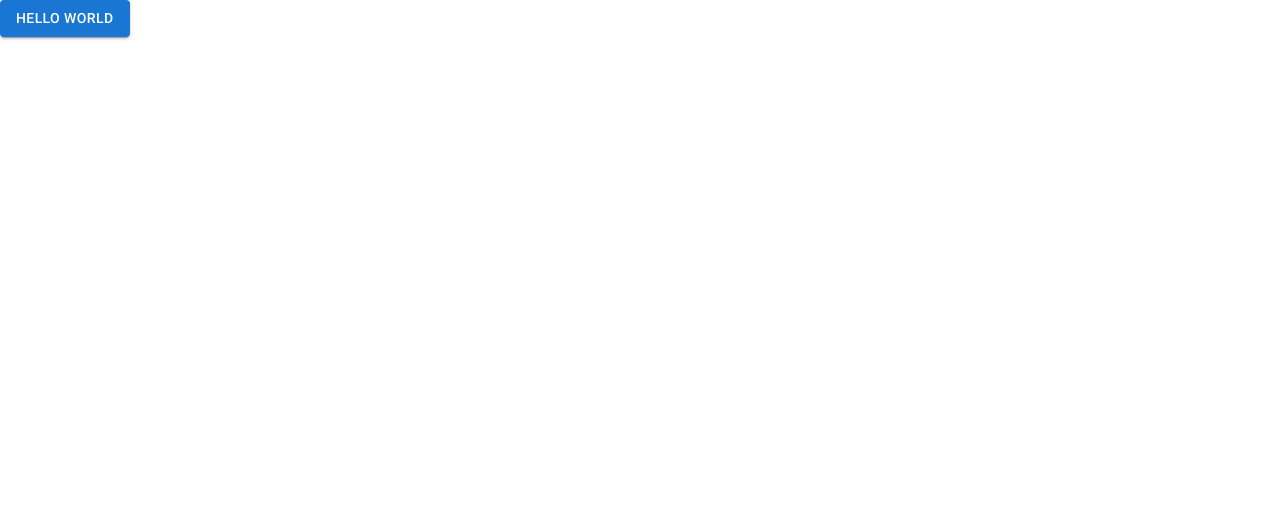
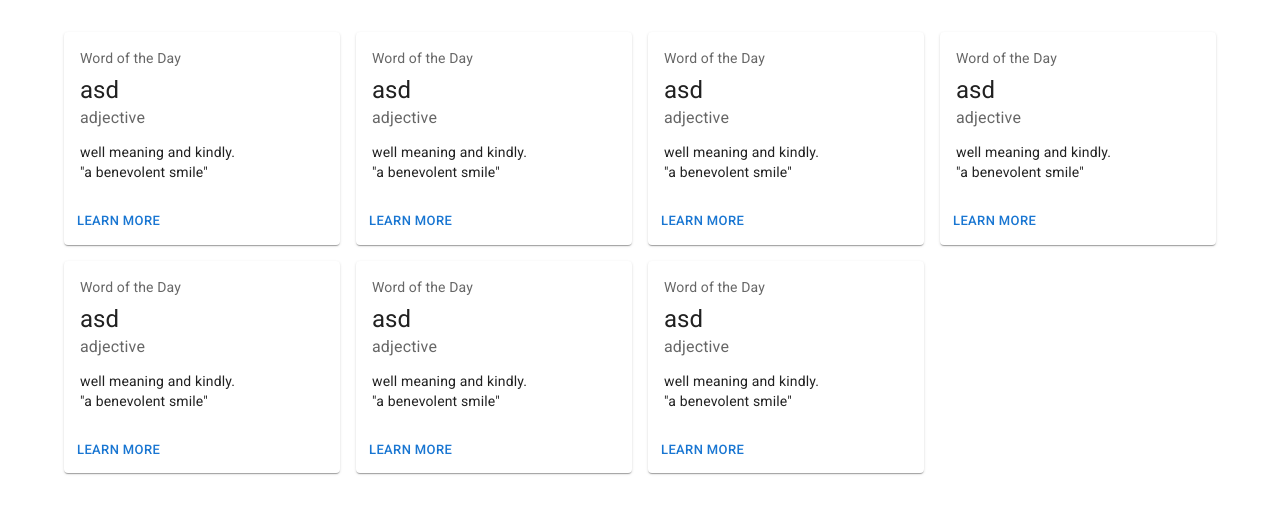
Before and after one commit to timur-svoboda/swift-buy, a Next.js app: page / in a window 1280 px wide. Shown: the top 514 px of the page. Built offline with nearby package versions, Linux system fonts and the light colour scheme.

Commit message:
Add some product cards

```diff
--- a/app/layout.tsx
+++ b/app/layout.tsx
@@ -2,8 +2,8 @@
 import "@fontsource/roboto/400.css";
 import "@fontsource/roboto/500.css";
 import "@fontsource/roboto/700.css";
+import CssBaseline from "@mui/material/CssBaseline";
 import type { Metadata } from "next";
-import CssBaseline from "@mui/material/CssBaseline";
 
 export const metadata: Metadata = {
   title: "SwiftBuy",
--- a/app/page.tsx
+++ b/app/page.tsx
@@ -1,5 +1,52 @@
-import Button from '@mui/material/Button';
+import {
+  Grid,
+  Container,
+  Card,
+  CardContent,
+  Typography,
+  CardActions,
+  Button,
+  Box,
+} from "@mui/material";
 
 export default function Home() {
-  return <Button variant="contained">Hello world</Button>;
+  const products = [1, 2, 3, 4, 5, 6, 7];
+
+  return (
+    <Box pt="32px">
+      <Container>
+        <Grid container spacing={2}>
+          {products.map((product) => (
+            <Grid item key={product} xs={3}>
+              <Card>
+                <CardContent>
+                  <Typography
+                    sx={{ fontSize: 14 }}
+                    color="text.secondary"
+                    gutterBottom
+                  >
+                    Word of the Day
+                  </Typography>
+                  <Typography variant="h5" component="div">
+                    asd
+                  </Typography>
+                  <Typography sx={{ mb: 1.5 }} color="text.secondary">
+                    adjective
+                  </Typography>
+                  <Typography variant="body2">
+                    well meaning and kindly.
+                    <br />
+                    {'"a benevolent smile"'}
+                  </Typography>
+                </CardContent>
+                <CardActions>
+                  <Button size="small">Learn More</Button>
+                </CardActions>
+              </Card>
+            </Grid>
+          ))}
+        </Grid>
+      </Container>
+    </Box>
+  );
 }
--- a/tsconfig.json
+++ b/tsconfig.json
@@ -19,7 +19,7 @@
       }
     ],
     "paths": {
-      "@/*": ["./*"]
+      "feature-products": ["./feature-products/index.ts"]
     }
   },
   "include": ["next-env.d.ts", "**/*.ts", "**/*.tsx", ".next/types/**/*.ts"],
```
